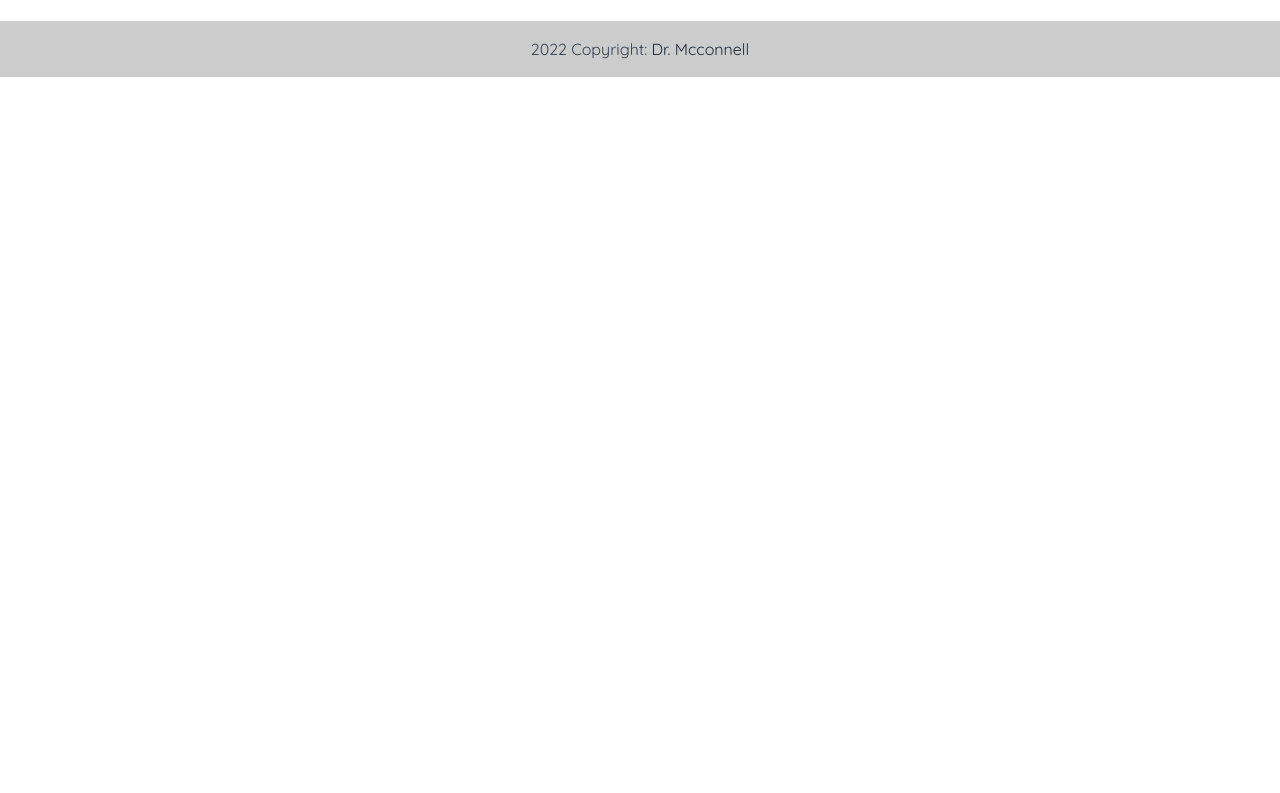
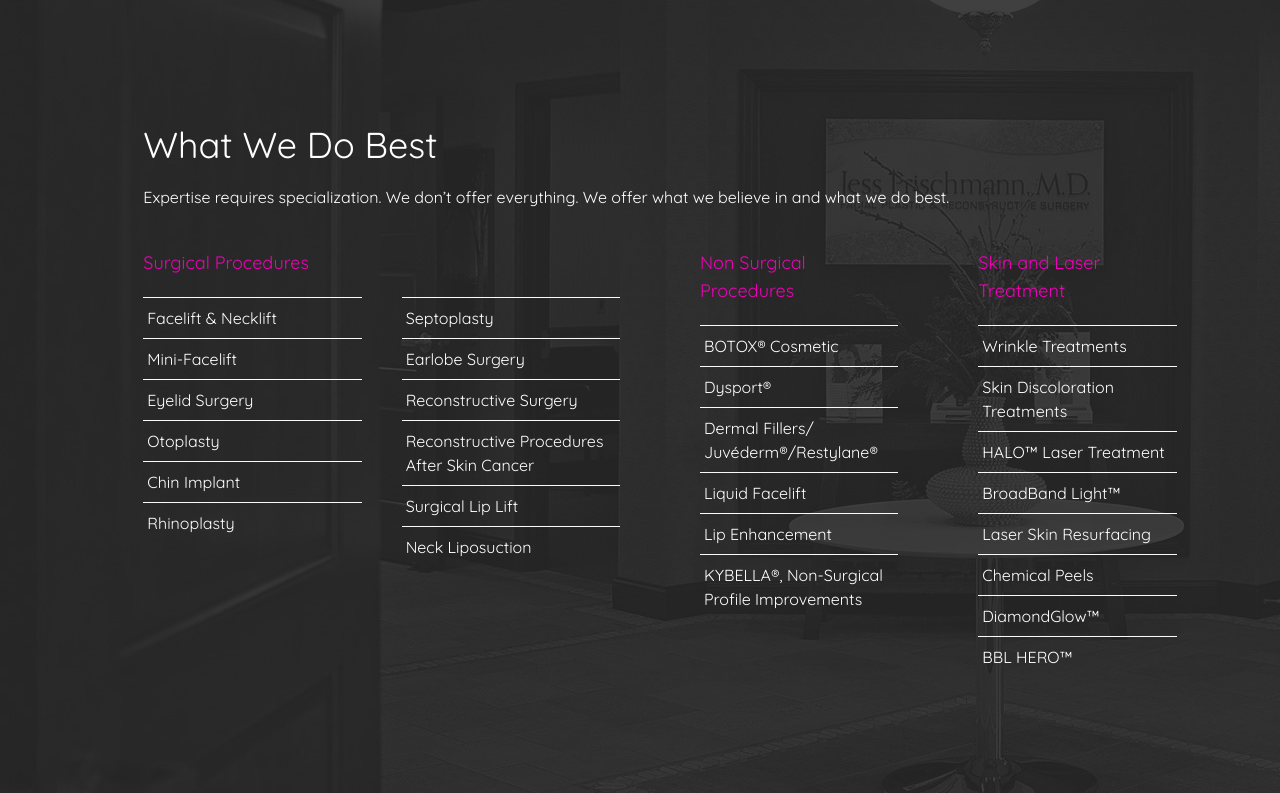
Before and after one commit to s-m-saifullah/Plastic-Surgeon-Client, a React (Vite) app: page / in a window 1280 px wide. Shown: the part 1000-1793 px from the top of the page. Before the commit the page ends 1077 px from the top, so only its background shows below. Built offline with nearby package versions, Linux system fonts and the light colour scheme; no server answers.

Commit message:
added features section to homepge

```diff
--- /dev/null
+++ b/src/pages/Home/Features.jsx
@@ -0,0 +1,131 @@
+import React from "react";
+import { Link } from "react-router-dom";
+import featureBg from "../../assets/images/features-bg.jpg";
+
+const Features = () => {
+  return (
+    <div>
+      <div
+        className="justify-start min-h-[500px] lg:pl-10 py-48"
+        style={{ backgroundImage: `url("${featureBg}")` }}
+      >
+        <div className="w-11/12 md:w-10/12 mx-auto hero-overlay bg-transparent text-white ">
+          <h3 className="text-4xl">What We Do Best</h3>
+          <p className="mt-5 mb-10">
+            Expertise requires specialization. We don’t offer everything. We
+            offer what we believe in and what we do best.
+          </p>
+          {/* All Treatments */}
+          <div className="grid grid-cols-1 md:grid-cols-2 lg:grid-cols-4 gap-20">
+            {/* Surgical Procedures */}
+            <div className="md:col-span-2">
+              <h4 className="text-secondary text-lg">Surgical Procedures</h4>
+              <div className="grid md:grid-cols-2 md:gap-10 mt-5">
+                <ul>
+                  <li className="hover:bg-secondary border-t border-gray-50 py-2 px-1">
+                    <Link>Facelift & Necklift</Link>
+                  </li>
+                  <li className="hover:bg-secondary border-t border-gray-50 py-2 px-1">
+                    <Link>Mini-Facelift</Link>
+                  </li>
+                  <li className="hover:bg-secondary border-t border-gray-50 py-2 px-1">
+                    <Link>Eyelid Surgery</Link>
+                  </li>
+                  <li className="hover:bg-secondary border-t border-gray-50 py-2 px-1">
+                    <Link>Otoplasty</Link>
+                  </li>
+                  <li className="hover:bg-secondary border-t border-gray-50 py-2 px-1">
+                    <Link>Chin Implant</Link>
+                  </li>
+                  <li className="hover:bg-secondary border-t border-gray-50 py-2 px-1">
+                    <Link>Rhinoplasty</Link>
+                  </li>
+                </ul>
+                <ul>
+                  <li className="hover:bg-secondary border-t border-gray-50 py-2 px-1">
+                    <Link>Septoplasty</Link>
+                  </li>
+                  <li className="hover:bg-secondary border-t border-gray-50 py-2 px-1">
+                    <Link>Earlobe Surgery</Link>
+                  </li>
+                  <li className="hover:bg-secondary border-t border-gray-50 py-2 px-1">
+                    <Link>Reconstructive Surgery</Link>
+                  </li>
+                  <li className="hover:bg-secondary border-t border-gray-50 py-2 px-1">
+                    <Link>Reconstructive Procedures After Skin Cancer</Link>
+                  </li>
+                  <li className="hover:bg-secondary border-t border-gray-50 py-2 px-1">
+                    <Link>Surgical Lip Lift</Link>
+                  </li>
+                  <li className="hover:bg-secondary border-t border-gray-50 py-2 px-1">
+                    <Link>Neck Liposuction</Link>
+                  </li>
+                </ul>
+              </div>
+            </div>
+            {/* Non Surgical Procedures */}
+            <div className="md:col-span-1">
+              <h4 className="text-secondary text-lg">
+                Non Surgical Procedures
+              </h4>
+              <ul className="mt-5">
+                <li className="hover:bg-secondary border-t border-gray-50 py-2 px-1">
+                  <Link>BOTOX® Cosmetic</Link>
+                </li>
+                <li className="hover:bg-secondary border-t border-gray-50 py-2 px-1">
+                  <Link>Dysport®</Link>
+                </li>
+                <li className="hover:bg-secondary border-t border-gray-50 py-2 px-1">
+                  <Link>Dermal Fillers/ Juvéderm®/Restylane®</Link>
+                </li>
+                <li className="hover:bg-secondary border-t border-gray-50 py-2 px-1">
+                  <Link>Liquid Facelift</Link>
+                </li>
+                <li className="hover:bg-secondary border-t border-gray-50 py-2 px-1">
+                  <Link>Lip Enhancement</Link>
+                </li>
+                <li className="hover:bg-secondary border-t border-gray-50 py-2 px-1">
+                  <Link>KYBELLA®, Non-Surgical Profile Improvements</Link>
+                </li>
+              </ul>
+            </div>
+            {/* Skin and Laser Treatments */}
+            <div className="md:col-span-1">
+              <h4 className="text-secondary text-lg">
+                Skin and Laser Treatment
+              </h4>
+              <ul className="mt-5">
+                <li className="hover:bg-secondary border-t border-gray-50 py-2 px-1">
+                  <Link>Wrinkle Treatments</Link>
+                </li>
+                <li className="hover:bg-secondary border-t border-gray-50 py-2 px-1">
+                  <Link>Skin Discoloration Treatments</Link>
+                </li>
+                <li className="hover:bg-secondary border-t border-gray-50 py-2 px-1">
+                  <Link>HALO™ Laser Treatment</Link>
+                </li>
+                <li className="hover:bg-secondary border-t border-gray-50 py-2 px-1">
+                  <Link>BroadBand Light™</Link>
+                </li>
+                <li className="hover:bg-secondary border-t border-gray-50 py-2 px-1">
+                  <Link>Laser Skin Resurfacing</Link>
+                </li>
+                <li className="hover:bg-secondary border-t border-gray-50 py-2 px-1">
+                  <Link>Chemical Peels</Link>
+                </li>
+                <li className="hover:bg-secondary border-t border-gray-50 py-2 px-1">
+                  <Link>DiamondGlow™</Link>
+                </li>
+                <li className="hover:bg-secondary border-t border-gray-50 py-2 px-1">
+                  <Link>BBL HERO™</Link>
+                </li>
+              </ul>
+            </div>
+          </div>
+        </div>
+      </div>
+    </div>
+  );
+};
+
+export default Features;
--- a/src/pages/Home/Home.jsx
+++ b/src/pages/Home/Home.jsx
@@ -1,5 +1,6 @@
 import React from "react";
 import { Helmet } from "react-helmet";
+import Features from "./Features";
 import Hero from "./Hero";
 import HomeServices from "./HomeServices";
 
@@ -11,6 +12,7 @@ const Home = () => {
       </Helmet>
       <Hero />
       <HomeServices />
+      <Features />
     </div>
   );
 };
```
Also changed, not shown: src/assets/images/features-bg.jpg (added).
